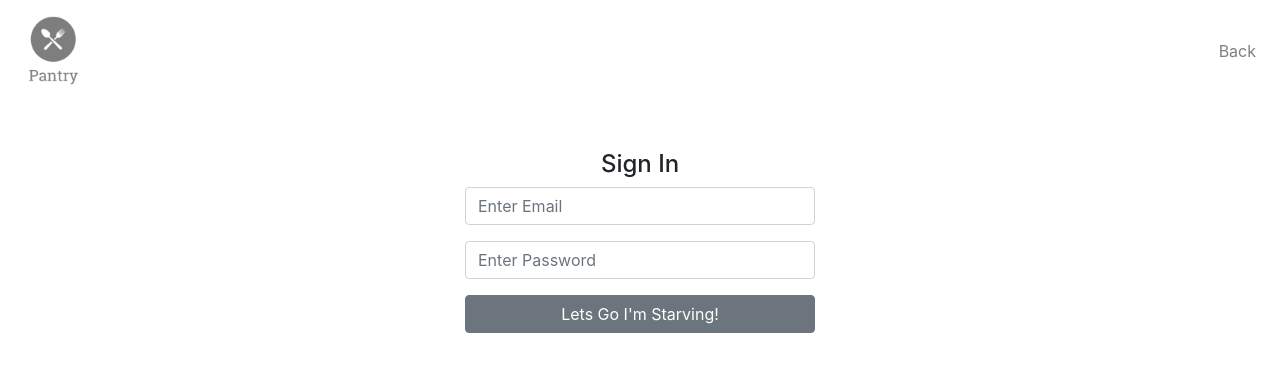
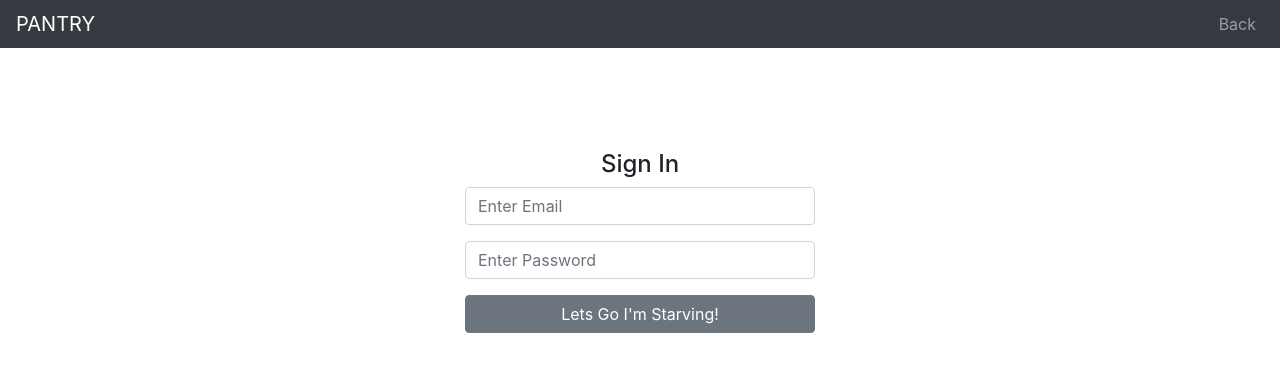
Before and after one commit to Edd-wordd/pantry, a React (Create React App) app: page /signIn in a window 1280 px wide. Shown: the top 372 px of the page. Built offline with nearby package versions, Linux system fonts and the light colour scheme.

Commit message:
adjust NavBar throughout application

```diff
--- a/src/components/pages/Landing.js
+++ b/src/components/pages/Landing.js
@@ -4,7 +4,7 @@ import AppTemplate from "../ui/AppTemplate";
 import SignUp from "../ui/SignUp";
 import { Link } from "react-router-dom";
 import pantryLogo from "../../img/pantryLogo.png";
-import { Nav, NavDropdown, Navbar } from "react-bootstrap";
+import { Nav, Navbar } from "react-bootstrap";
 
 export default function Landing() {
    return (
@@ -16,79 +16,18 @@ export default function Landing() {
             variant="dark"
             fixed="top"
          >
-            <Navbar.Brand href="#home">
-               PANTRY
-               {/* <img
-                  className="logo py-0"
-                  id="brandLogo"
-                  src={pantryLogo}
-                  width="30px"
-                  height="30px"
-                  alt="pantry logo"
-               /> */}
-            </Navbar.Brand>
+            <Navbar.Brand href="#home">PANTRY</Navbar.Brand>
             <Navbar.Toggle aria-controls="responsive-navbar-nav" />
             <Navbar.Collapse id="responsive-navbar-nav">
                <Nav className="ml-auto">
                   <Nav.Link href="#features">About Us</Nav.Link>
-                  <Nav.Link href="/pantry">Pantry</Nav.Link>
-                  <NavDropdown title="Recipes" id="collasible-nav-dropdown">
-                     <NavDropdown.Item href="/recipes">
-                        Add Recipes
-                     </NavDropdown.Item>
-                     <NavDropdown.Item href="/home">
-                        View All Recipes
-                     </NavDropdown.Item>
-                     <NavDropdown.Item href="#action/3.3">
-                        Something
-                     </NavDropdown.Item>
-                     <NavDropdown.Divider />
-                     <NavDropdown.Item href="#action/3.4">
-                        Separated link
-                     </NavDropdown.Item>
-                  </NavDropdown>
                </Nav>
                <Nav>
-                  <Nav.Link href="/">LogOut</Nav.Link>
-                  {/* <Nav.Link eventKey={2} href="#memes">
-                     Dank memes
-                  </Nav.Link> */}
+                  <Nav.Link href="/signIn">Sign In</Nav.Link>
                </Nav>
             </Navbar.Collapse>
          </Navbar>
 
-         {/* <nav className="navbar navbar-expand-md navbar-light fixed-top">
-            <Link to="/" className="navbar-brand">
-               <img
-                  id="brandLogo"
-                  src={pantryLogo}
-                  width="75"
-                  height="75"
-                  alt="pantry logo"
-               />
-            </Link>
-            <button
-               className="navbar-toggler"
-               data-toggle="collapse"
-               data-target="#navbarSupportedContent"
-               type="button"
-               name="button"
-            >
-               <span className="navbar-toggler-icon"></span>
-            </button>
-            <div
-               className="collapse navbar-collapse"
-               id="navbarSupportedContent"
-            >
-               <ul className="navbar-nav ml-auto">
-                  <li className="nav-item dropdown">
-                     <Link to="/signIn" className="nav-link" role="button">
-                        Sign In
-                     </Link>
-                  </li>
-               </ul>
-            </div>
-         </nav> */}
          <AppTemplate>
             <div className="offset-1 col-10 offset-sm-2 col-sm-8 offset-md-1 col-md-5 offset-lg-2 col-lg-4 offset-xl-1 col-xl-6">
                <div className="landing-text carousel-caption">
--- a/src/components/pages/SignIn.js
+++ b/src/components/pages/SignIn.js
@@ -3,11 +3,12 @@ import AppTemplate from "../ui/AppTemplate";
 import SignInUi from "../ui/SignInUi";
 import { Link } from "react-router-dom";
 import pantryLogo from "../../img/pantryLogo.png";
+import { Nav, Navbar } from "react-bootstrap";
 
 export default function SignIn() {
    return (
       <div>
-         <nav className="navbar navbar-expand-md navbar-light fixed-top">
+         {/* <nav className="navbar navbar-expand-md navbar-light fixed-top">
             <Link to="/" className="navbar-brand">
                <img
                   id="brandLogo"
@@ -38,7 +39,23 @@ export default function SignIn() {
                   </li>
                </ul>
             </div>
-         </nav>
+         </nav> */}
+         <Navbar
+            collapseOnSelect
+            expand="lg"
+            bg="dark"
+            variant="dark"
+            fixed="top"
+         >
+            <Navbar.Brand href="#home">PANTRY</Navbar.Brand>
+            <Navbar.Toggle aria-controls="responsive-navbar-nav" />
+            <Navbar.Collapse id="responsive-navbar-nav">
+               <Nav className="ml-auto"></Nav>
+               <Nav>
+                  <Nav.Link href="/">Back</Nav.Link>
+               </Nav>
+            </Navbar.Collapse>
+         </Navbar>
          <AppTemplate>
             <div className="col-4 offset-4 text-center ">
                <SignInUi />
--- a/src/components/ui/Navigation.js
+++ b/src/components/ui/Navigation.js
@@ -13,37 +13,27 @@ export default function Navigation() {
             variant="dark"
             fixed="top"
          >
-            <Navbar.Brand href="#home">
-               PANTRY
-               {/* <img
-                  className="logo py-0"
-                  id="brandLogo"
-                  src={pantryLogo}
-                  width="30px"
-                  height="30px"
-                  alt="pantry logo"
-               /> */}
-            </Navbar.Brand>
+            <Navbar.Brand href="#home">PANTRY</Navbar.Brand>
             <Navbar.Toggle aria-controls="responsive-navbar-nav" />
             <Navbar.Collapse id="responsive-navbar-nav">
                <Nav className="ml-auto">
                   <Nav.Link href="#features">About Us</Nav.Link>
-                  <Nav.Link href="/pantry">Pantry</Nav.Link>
                   <NavDropdown title="Recipes" id="collasible-nav-dropdown">
+                     <NavDropdown.Item href="/home">
+                        View All Recipes
+                     </NavDropdown.Item>
                      <NavDropdown.Item href="/recipes">
                         Add Recipes
                      </NavDropdown.Item>
-                     <NavDropdown.Item href="/home">
-                        View All Recipes
-                     </NavDropdown.Item>
-                     <NavDropdown.Item href="#action/3.3">
+                     {/* <NavDropdown.Item href="#action/3.3">
                         Something
-                     </NavDropdown.Item>
-                     <NavDropdown.Divider />
+                     </NavDropdown.Item> */}
+                     {/* <NavDropdown.Divider />
                      <NavDropdown.Item href="#action/3.4">
                         Separated link
-                     </NavDropdown.Item>
+                     </NavDropdown.Item> */}
                   </NavDropdown>
+                  <Nav.Link href="/pantry">Pantry</Nav.Link>
                </Nav>
                <Nav>
                   <Nav.Link href="/">LogOut</Nav.Link>
@@ -53,90 +43,6 @@ export default function Navigation() {
                </Nav>
             </Navbar.Collapse>
          </Navbar>
-         {/* <nav className="navbar navbar-expand-md navbar-light fixed-top">
-            <Link to="/" className="navbar-brand">
-               <img
-                  id="brandLogo"
-                  src={pantryLogo}
-                  width="75"
-                  height="75"
-                  alt="pantry logo"
-               />
-            </Link>
-            <button
-               className="navbar-toggler"
-               data-toggle="collapse"
-               data-target="#navbarSupportedContent"
-               type="button"
-               name="button"
-            >
-               <span className="navbar-toggler-icon"></span>
-            </button>
-            <div
-               className="collapse navbar-collapse"
-               id="navbarSupportedContent"
-            >
-               <ul className="navbar-nav ml-auto">
-                  <li className="nav-item active">
-                     <Link to="/Home" className="nav-link">
-                        Home
-                     </Link>
-                  </li>
-
-                  <li className="nav-item dropdown">
-                     <Link
-                        to="/recipes"
-                        className="nav-link dropdown-toggle"
-                        id="navbarDropdown"
-                        role="button"
-                        data-toggle="dropdown"
-                     >
-                        Recipes
-                     </Link>
-                     <div
-                        className="dropdown-menu"
-                        aria-labelledby="navbarDropdown"
-                     >
-                        <Link to="/recipes" className="dropdown-item">
-                           add
-                        </Link>
-                        <div className="dropdown-divider"></div>
-                        <Link to="/recipes" className="dropdown-item">
-                           Favorites
-                        </Link>
-                     </div>
-                  </li>
-                  <li className="nav-item dropdown">
-                     <Link
-                        to="/pantry"
-                        className="nav-link dropdown-toggle"
-                        id="navbarDropdown"
-                        role="button"
-                        data-toggle="dropdown"
-                     >
-                        Pantry
-                     </Link>
-                     <div
-                        className="dropdown-menu"
-                        aria-labelledby="navbarDropdown"
-                     >
-                        <Link to="/pantry" className="dropdown-item">
-                           Update Pantry Items
-                        </Link>
-                        <div className="dropdown-divider"></div>
-                        <Link to="/pantry" className="dropdown-item">
-                           item 2
-                        </Link>
-                     </div>
-                  </li>
-                  <li className="nav-item dropdown">
-                     <Link to="/" className="nav-link" role="button">
-                        Log Out
-                     </Link>
-                  </li>
-               </ul>
-            </div>
-         </nav> */}
       </div>
    );
 }
```
